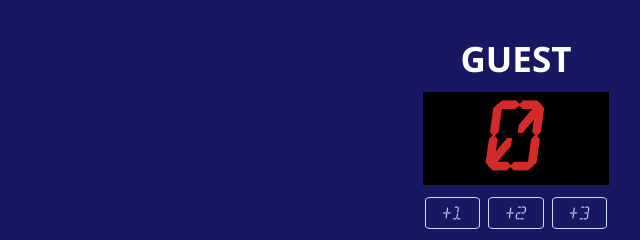
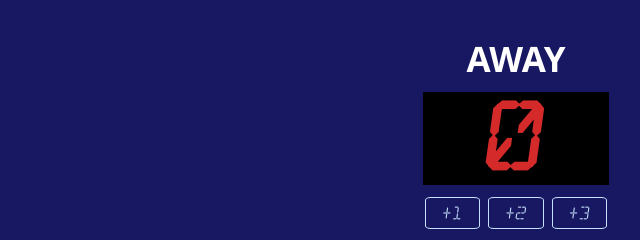
Before and after one commit to GigiArshba/scoreboard, a plain HTML site: page index.html in a window 1280 px wide. Shown: the full height of the page, 444-1084 px from the left. Drawn offline with Linux system fonts and the light colour scheme.

Commit message:
changed "GUEST" to "AWAY"

```diff
--- a/index.html
+++ b/index.html
@@ -18,7 +18,7 @@
     </div>
 
     <div>
-      <H3 class="teams">GUEST</H3>
+      <H3 class="teams">AWAY</H3>
       <h1 id="guest-score" class="score">0</h1>
       <button class="btn" onclick="addOneGuest()">+1</button>
       <button class="btn" onclick="addTwoGuest()">+2</button>
```
